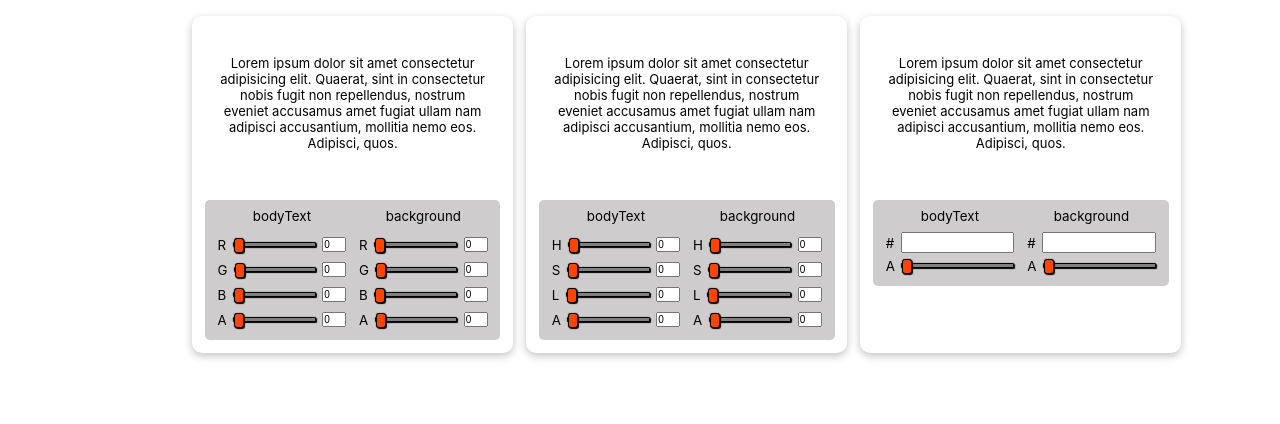
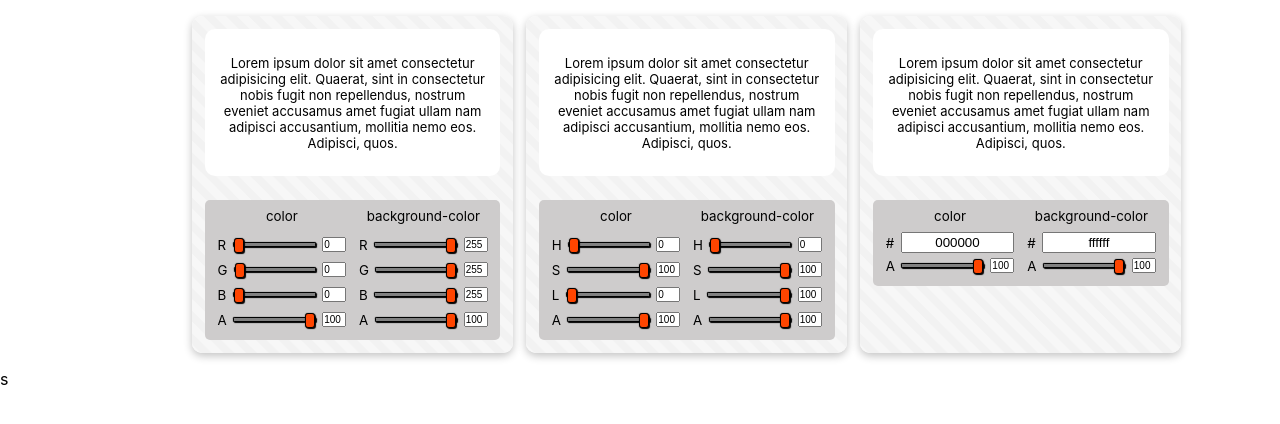
Before and after one commit to bart-1/css-stylizer, a React (Vite) app: page / in a window 1280 px wide. Shown: the top 424 px of the page. Built offline with nearby package versions, Linux system fonts and the light colour scheme.

Commit message:
realease 1.0

```diff
--- a/index.html
+++ b/index.html
@@ -4,10 +4,11 @@
     <meta charset="UTF-8" />
     <link rel="icon" type="image/svg+xml" href="/src/favicon.svg" />
     <meta name="viewport" content="width=device-width, initial-scale=1.0" />
-    <title>Vite App</title>
+    <title>CSS Colors</title>
   </head>
   <body>
     <div id="root"></div>
     <script type="module" src="/src/main.tsx"></script>
   </body>
 </html>
+s
--- a/package.json
+++ b/package.json
@@ -1,7 +1,7 @@
 {
   "name": "css-stylizer",
   "private": true,
-  "version": "0.0.0",
+  "version": "1.0.0",
   "scripts": {
     "dev": "vite",
     "build": "tsc && vite build",
--- a/src/App.tsx
+++ b/src/App.tsx
@@ -1,53 +1,33 @@
-import { useEffect, useState } from "react";
 import "./styles/App.css";
 import ControlPanel from "./ControlPanel";
 import Sample from "./Sample";
-import { ColorDataType } from "./ColorController";
+import { ColorModeType } from "./ColorController";
 
-type Targets = 'bodyText' | 'background' | 'windowBackground' | 'windowTitle' | 'windowHeaderBackground' | 'windowText';
-type SamplesSetup = { id: number, targets: Targets[], colorModel: ColorDataType };
+type CSSTargets = "color" | "background-color";
+type SamplesSetup = {
+  id: number;
+  CSSTargets: CSSTargets[];
+  colorModel: ColorModeType;
+};
 
-export interface CssDataSet {
-  id: string;
-  colorTxt: string;
-  colorBg: string;
-}
 const samplesSetup: SamplesSetup[] = [
-  { id: 1, targets: ["bodyText", "background"], colorModel: "rgba" },
-  { id: 2, targets: ["bodyText", "background"], colorModel: "hsla" },
-  { id: 3, targets: ["bodyText", "background"], colorModel: "hexa" },
+  { id: 1, CSSTargets: ["color", "background-color"], colorModel: "rgba" },
+  { id: 2, CSSTargets: ["color", "background-color"], colorModel: "hsla" },
+  { id: 3, CSSTargets: ["color", "background-color"], colorModel: "hexa" },
 ];
 
 function App() {
-  const [cssDataSet, setCssDataSet] = useState<CssDataSet[]>([
-    {
-      id: "test",
-      colorTxt: "black",
-      colorBg: "gray",
-    },
-  ]);
 
   const samplesSet = samplesSetup.map((sample) => (
     <div className="sample-set" key={sample.id}>
-      <Sample sampleID={`sample${sample}`} />
+      <Sample sampleID={`sample${sample.id}`} />
       <ControlPanel
-        sampleName={`sample${sample.id}`}
-        exportData={(data) =>
-          setCssDataSet((prevState) => prevState.concat(data))
-        }
+        sampleID={`sample${sample.id}`}
         colorModel={sample.colorModel}
-        targets={sample.targets}
+        CSSTargets={sample.CSSTargets}
       />
     </div>
   ));
-
-  useEffect(() => {
-    cssDataSet.forEach((cssData) => {
-      const cssNest = document.getElementById(`${cssData.id}`);
-      if (cssNest)
-        cssNest.style.cssText = `color: ${cssData.colorTxt}; background-color: ${cssData.colorBg}`;
-    });
-  }, [cssDataSet]);
 
   return (
     <>
--- a/src/ColorController.tsx
+++ b/src/ColorController.tsx
@@ -1,4 +1,4 @@
-import react, { FormEvent, useEffect, useState } from "react";
+import { FormEvent, useEffect, useState } from "react";
 import {
   ObjectRgba,
   ObjectHsla,
@@ -6,13 +6,15 @@ import {
 } from "./colorHelpers/colorObjectsInterfaces";
 import "./styles/ColorController.css";
 
-export type ColorDataType = "rgba" | "hsla" | "hexa";
+export type ColorModeType = "rgba" | "hsla" | "hexa";
+export type OutputColorData = ObjectHexa | ObjectHsla | ObjectRgba | string;
 
 interface ColorControllerProps {
   name: string;
-  inputColor: any;
-  outputColor: (color: any) => void;
-  colorDataType: ColorDataType;
+  inputColor: string;
+  colorDataType: ColorModeType;
+  targetID: string;
+  outputColor: (outputColor: OutputColorData) => void;
 }
 
 type InputList = {
@@ -35,37 +37,51 @@ const inputsList = [
 
 const ColorController = ({
   name,
-  inputColor = "rgba",
+  inputColor,
+  targetID,
   outputColor,
-  colorDataType,
+  colorDataType = "rgba",
 }: ColorControllerProps) => {
   const [r, setR] = useState(0);
   const [g, setG] = useState(0);
   const [b, setB] = useState(0);
   const [h, setH] = useState(0);
-  const [s, setS] = useState(0);
+  const [s, setS] = useState(100);
   const [l, setL] = useState(0);
-  const [a, setA] = useState(0);
-  const [hex, setHEX] = useState("");
-  const [rgba, setRgba] = useState<ObjectRgba>({ r: 0, g: 0, b: 0, a: 100 });
-  const [hsla, setHsla] = useState<ObjectHsla>({ h: 0, s: 100, l: 0, a: 100 });
-  const [hexa, setHexa] = useState<ObjectHexa>({ hexa: "" });
+  const [a, setA] = useState(100);
+  const [hex, setHEX] = useState("000000");
 
   useEffect(() => {
-    if (colorDataType === "rgba") inputColor;
-    else if (colorDataType === "hsla") inputColor;
-    else if (colorDataType === "hexa") inputColor;
-  }, [colorDataType]);
+    if (inputColor === "white") {
+      setR(255);
+      setG(255);
+      setB(255);
+      setS(100);
+      setL(100);
+      setHEX("ffffff");
+    }
+  }, []);
 
   useEffect(() => {
-    setRgba({ r: r, g: g, b: b, a: a });
+    colorDataType === "rgba" &&
+      outputColor(`rgba(${r}, ${g}, ${b}, ${a / 100})`);
   }, [r, g, b, a]);
+
   useEffect(() => {
-    setHsla({ h: h, s: s, l: l, a: a });
+    colorDataType === "hsla" &&
+      outputColor(`hsl(${h}, ${s}%, ${l}%, ${a / 100})`);
   }, [h, s, l, a]);
+
   useEffect(() => {
-    setHexa({ hexa: "#" + hex + a.toString(16) });
+    colorDataType === "hexa" &&
+      outputColor(`#${hex.toUpperCase()}${alphaToHex(a)}`);
   }, [hex, a]);
+
+  const alphaToHex = (a: number) => {
+    const intValue = Math.round((a / 100) * 255);
+    const hexValue = intValue.toString(16);
+    return hexValue.padStart(2, "0");
+  };
 
   const handleInput = (e: FormEvent<HTMLInputElement>) => {
     if (e.currentTarget)
@@ -73,20 +89,20 @@ const ColorController = ({
   };
 
   const inputGenerator = (inputOption: string) => {
-    let inputsCutedList: InputList = [];
+    let inputsFilteredList: InputList = [];
 
     if (inputOption === "rgba") {
-      inputsCutedList = inputsList.filter(
+      inputsFilteredList = inputsList.filter(
         (inp) => inp.color === "rgb" || inp.color === "a"
       );
     } else if (inputOption === "hsla") {
-      inputsCutedList = inputsList.filter(
+      inputsFilteredList = inputsList.filter(
         (inp) => inp.color === "hsl" || inp.color === "a"
       );
     } else return null;
 
-    if (inputsCutedList)
-      return inputsCutedList.map((inp, index) => (
+    if (inputsFilteredList)
+      return inputsFilteredList.map((inp, index) => (
         <label key={inp.id} htmlFor={inp.name}>
           {inp.name.toUpperCase()}
           <input
@@ -113,20 +129,12 @@ const ColorController = ({
     <>
       <div className="color-controller">
         <div className="color-controller-title">{name}</div>
-        {colorDataType === "rgba" && (
+        {colorDataType === "rgba" && <>{inputGenerator("rgba")}</>}
+
+        {colorDataType === "hsla" && <>{inputGenerator("hsla")}</>}
+
+        {colorDataType === "hexa" && (
           <>
-            {inputGenerator("rgba")}
-          </>
-        )}
-
-        {colorDataType === "hsla" && (
-          <>
-            {inputGenerator("hsla")}
-          </>
-        )}
-
-      {colorDataType === "hexa" && (
-        <>
             <label htmlFor="hex">
               #
               <input
@@ -138,7 +146,7 @@ const ColorController = ({
                 value={hex}
               />
             </label>
-            <label htmlFor="ahex">
+            <label htmlFor="a">
               A
               <input
                 type="range"
@@ -148,9 +156,16 @@ const ColorController = ({
                 onChange={(e) => handleInput(e)}
                 value={a}
               />
+              <input
+                type="number"
+                min={0}
+                max={100}
+                onChange={(e) => handleInput(e)}
+                value={a}
+              />
             </label>
-        </>
-      )}
+          </>
+        )}
       </div>
     </>
   );
--- a/src/ControlPanel.tsx
+++ b/src/ControlPanel.tsx
@@ -1,35 +1,67 @@
-import { useEffect, useState } from "react";
-import { CssDataSet } from "./App";
-import ColorController, { ColorDataType } from "./ColorController";
+import { useEffect, useLayoutEffect, useState } from "react";
+import ColorController, {
+  ColorModeType,
+  OutputColorData,
+} from "./ColorController";
 import "./styles/ControlPanel.css";
 
+type ControllerOutput = {
+  target: string;
+  value: OutputColorData;
+  otherParams?: { colorMode: ColorModeType };
+};
+
 interface ControlPanelProps {
-  sampleName: string;
-  exportData: (data: CssDataSet) => void;
-  colorModel: ColorDataType;
-  targets: string[];
+  sampleID: string;
+  colorModel: ColorModeType;
+  CSSTargets: string[];
 }
 
 const ControlPanel = ({
-  sampleName,
-  exportData,
+  sampleID,
   colorModel,
-  targets,
+  CSSTargets,
 }: ControlPanelProps) => {
-  const [textColor, setTextColor] = useState("");
-  const [bgColor, setBgColor] = useState("");
+  const [controllersData, setControllersData] = useState<ControllerOutput[]>([
+    {
+      target: "color",
+      value: "rgba(0, 0, 0, 100)",
+      otherParams: { colorMode: "rgba" },
+    },
+    {
+      target: "background-color",
+      value: "rgba(255, 255, 255, 100",
+      otherParams: { colorMode: "rgba" },
+    },
+  ]);
 
   useEffect(() => {
-    exportData({ id: sampleName, colorTxt: textColor, colorBg: bgColor });
-  }, []);
+    const cssEl = document.getElementById("txt" + sampleID);
+    const stateToString = controllersData.map((element) => {
+      return `${element.target}: ${element.value};`;
+    });
+    const cssString = stateToString.join(" ");
+    cssEl && (cssEl.style.cssText = cssString);
+  }, [controllersData]);
 
-  const colorsControllers = targets.map((target) => (
-      <ColorController
-        name={target}
-        inputColor={""}
-        outputColor={(color) => setTextColor(color)}
-        colorDataType={colorModel}
-      />
+  const check = (outputColor: OutputColorData, target: string) => {
+    const isTarget = controllersData.map((element) => {
+      if (element.target === target && element.value !== outputColor)
+        element.value = outputColor;
+      return element;
+    });
+    setControllersData(isTarget);
+  };
+
+  const colorsControllers = CSSTargets.map((target) => (
+    <ColorController
+      key={target + sampleID}
+      targetID={sampleID}
+      name={target}
+      inputColor={target === "color" ? "black" : "white"}
+      outputColor={(outputColor) => check(outputColor, target)}
+      colorDataType={colorModel}
+    />
   ));
 
   return (
--- a/src/Sample.tsx
+++ b/src/Sample.tsx
@@ -1,18 +1,22 @@
-import react from 'react';
-import './styles/Sample.css';
+import react, { ElementRef, RefAttributes, RefCallback, useRef } from "react";
+import "./styles/Sample.css";
 
 interface SampleProps {
-   sampleID: string
+  sampleID: string;
 }
 
 const Sample = ({ sampleID }: SampleProps) => {
-
-        return (
-            <>
-                <div className="sample" id={sampleID} >
-                <p className='sample'>Lorem ipsum dolor sit amet consectetur adipisicing elit. Quaerat, sint in consectetur nobis fugit non repellendus, nostrum eveniet accusamus amet fugiat ullam nam adipisci accusantium, mollitia nemo eos. Adipisci, quos.</p>
-                </div>
-            </>
-        )
+  return (
+    <>
+      <div className="sample" id={`txt${sampleID}`}>
+        <p className="sample" id={`txt${sampleID}`}>
+          Lorem ipsum dolor sit amet consectetur adipisicing elit. Quaerat, sint
+          in consectetur nobis fugit non repellendus, nostrum eveniet accusamus
+          amet fugiat ullam nam adipisci accusantium, mollitia nemo eos.
+          Adipisci, quos.
+        </p>
+      </div>
+    </>
+  );
 };
 export default Sample;
--- a/src/colorHelpers/colorObjectsInterfaces.ts
+++ b/src/colorHelpers/colorObjectsInterfaces.ts
@@ -2,14 +2,14 @@ export interface ObjectHsla {
   h: number;
   s: number;
   l: number;
-  a: number;
+  a?: number;
 }
 
 export interface ObjectRgba {
   r: number;
   g: number;
   b: number;
-  a: number;
+  a?: number;
 }
 
 export interface ObjectHexa {
--- a/src/styles/App.css
+++ b/src/styles/App.css
@@ -17,6 +17,8 @@ div.sample-set {
   padding: 1vw;
   border-radius: 10px;
   box-shadow: rgba(0, 0, 0, 0.24) 0px 3px 8px;
+  background-image: linear-gradient(45deg, #f7f7f7 25%, #f2f2f2 25%, #f2f2f2 50%, #f7f7f7 50%, #f7f7f7 75%, #f2f2f2 75%, #f2f2f2 100%);
+background-size: 22.63px 22.63px;
 }
 @media screen and (max-width: 1000px) {
   div.samples {
--- a/src/styles/Sample.css
+++ b/src/styles/Sample.css
@@ -3,6 +3,7 @@ div.sample {
   width: auto;
   height: fit-content;
   padding: 1vw;
+  border-radius: 10px;
 }
 
 p.sample {
```
